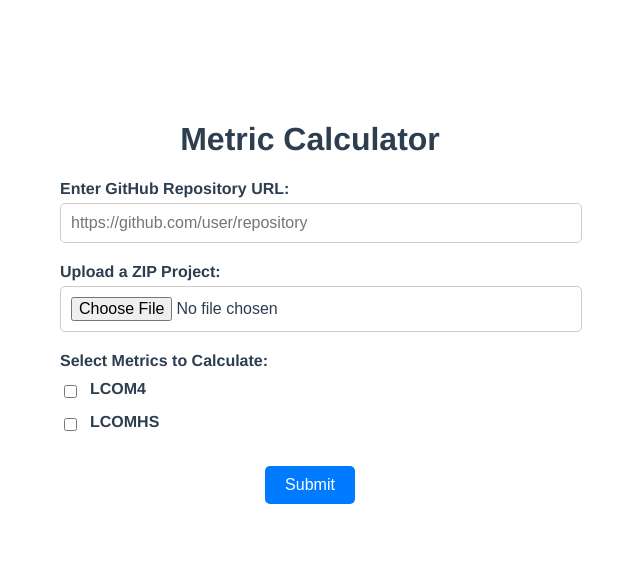
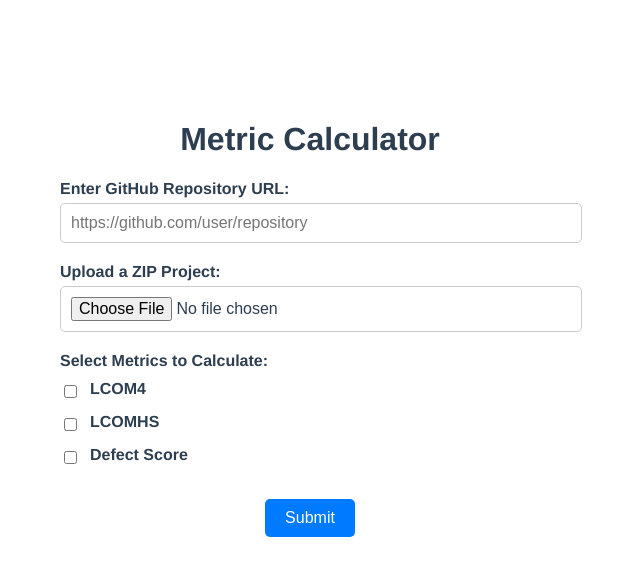
Before and after one commit to aapati17/Group-Python-4, a Vue app in the folder Front End/: page / in a window 1280 px wide. Both pictures are taken after typing "Sample", "Sample123" into the empty fields and a click on the button "Login". Shown: the top 576 px of the page, without its empty margins (330-970 px from the left). Built offline with nearby package versions, Linux system fonts and the light colour scheme.

Commit message:
Task #43 : Add Checkbox for Defect Score Selection

```diff
--- a/Front End/src/components/HomeScreen.vue
+++ b/Front End/src/components/HomeScreen.vue
@@ -22,6 +22,10 @@
         <div class="checkbox-item">
           <input type="checkbox" id="lcomhs" value="LCOMHS" v-model="selectedMetrics" />
           <label for="lcomhs">LCOMHS</label>
+        </div>
+        <div class="checkbox-item">
+          <input type="checkbox" id="defscore" value="Defect Score" v-model="selectedMetrics" />
+          <label for="defscore">Defect Score</label>
         </div>
       </div>
     </div>
```
